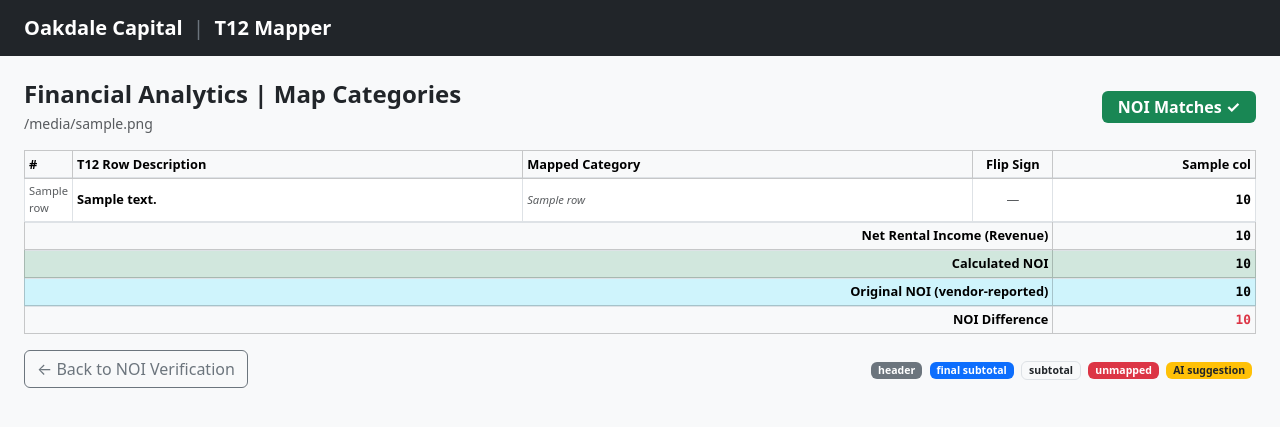
After one commit to Eswar021/real-estate-deal-analysis-ai-pipeline, a Django app: template app/ui/t12_mapping/pages/data_review/templates/data_review/review.html in a window 1280 px wide. The commit adds this page. Shown: the top 427 px of the page. Run offline with Django 5.2, Linux system fonts and the light colour scheme; the template is opened without the code that fills it: most values are stand-ins (such as "Sample title", 1, 10 or a date in 2020).

Commit message:
feat(ui): data_review page + Stage 2 mapping integration + page-width per page
New data_review page (/t12/<id>/review/):
- Reads ai_mapped.json + actual_noi.json
- Tabular view of every detected row with description, mapped category
  dropdown, flip-sign checkbox, monthly values, and a sticky header + sticky
  totals footer (Net Rental Income, Calculated NOI, Original NOI, NOI Diff)
- Three-layer mapping precedence: final_mapping (user override) → mapping
  (rulebook hit) → ai_suggested_mapping → None. User can clear the
  override and the original recommendation reappears.
- Per-row POST patches ai_mapped.json incrementally (preserves original
  fields for audit). Row coloring distinguishes headers, final subtotals,
  intermediate subtotals, unmapped rows, and AI-only suggestions.

pipeline_bridge.py — Stage 2 wired:
- run_mapping(upload_id): rulebook lookup (map_blocks) then AI fallback
  (run_ai_mapping). Synchronous, ~30-180s.
- load_categories(): exposes the canonical category list to the dropdown
- load_mapped / save_mapped / load_actual_noi for the page

noi_verification updated:
- "Recompute NOI" still runs in-place
- "Save & Continue" now persists corrections, runs Stage 2 mapping,
  bumps Upload.current_step to 'data_review', redirects to /review/
- Template uses action=recompute|continue to distinguish

Layout: removed the container from base.html's <main> so each page picks
its own width. Forms (upload, landing, noi_verification) wrap their
content in <div class="container">; data_review uses container-fluid so
the wide tabular view fills the page.

Co-Authored-By: Claude Sonnet 4.6 <noreply@anthropic.com>

```diff
--- a/app/ui/landing/templates/landing/index.html
+++ b/app/ui/landing/templates/landing/index.html
@@ -3,6 +3,7 @@
 {% block title %}Oakdale Capital | Home{% endblock %}
 
 {% block content %}
+<div class="container">
 <div class="row justify-content-center mb-4">
   <div class="col-12 col-lg-8 text-center">
     <h1 class="h3 fw-bold mb-1">Deal Analysis Tools</h1>
@@ -49,4 +50,5 @@
   </div>
 
 </div>
+</div>
 {% endblock %}
--- /dev/null
+++ b/app/ui/t12_mapping/pages/data_review/templates/data_review/review.html
@@ -0,0 +1,195 @@
+{% extends "base.html" %}
+
+{% block title %}T12 Mapping | Map Categories{% endblock %}
+
+{% block content %}
+<style>
+  /* Page-local: sticky header + footer, scrollable body in between. */
+  .data-review-scroll {
+    max-height: calc(100vh - 220px);
+    overflow: auto;
+  }
+  .data-review-scroll thead th {
+    position: sticky;
+    top: 0;
+    z-index: 3;
+    background: #f8f9fa;          /* matches Bootstrap .table-light */
+    box-shadow: inset 0 -1px 0 #dee2e6;
+  }
+  .data-review-scroll tfoot td {
+    position: sticky;
+    bottom: 0;
+    z-index: 2;
+    background: #f8f9fa;
+    box-shadow: inset 0 1px 0 #dee2e6;
+  }
+  /* Coloured tfoot rows (Calculated / Original) keep their bg under the sticky layer. */
+  .data-review-scroll tfoot tr.table-success td { background: #d1e7dd; }
+  .data-review-scroll tfoot tr.table-info td    { background: #cff4fc; }
+</style>
+
+<div class="container-fluid px-4">
+
+  <div class="d-flex align-items-center justify-content-between mb-3">
+    <div>
+      <h2 class="h4 fw-bold mb-1">Financial Analytics | Map Categories</h2>
+      <p class="text-muted small mb-0">{{ file_name }}</p>
+    </div>
+    {% if summary.any_diff_nonzero %}
+      <span class="badge bg-warning text-dark fs-6 px-3 py-2">NOI Difference Detected</span>
+    {% else %}
+      <span class="badge bg-success fs-6 px-3 py-2">NOI Matches ✓</span>
+    {% endif %}
+  </div>
+
+  {% if save_error %}
+  <div class="alert alert-danger small mb-3">Save error: {{ save_error }}</div>
+  {% endif %}
+
+  <div class="data-review-scroll">
+    <table class="table table-sm table-bordered align-middle mb-0" style="font-size: 0.8rem;">
+      <thead class="table-light">
+        <tr>
+          <th style="width:28px;">#</th>
+          <th style="min-width:200px;">T12 Row Description</th>
+          <th style="min-width:200px;">Mapped Category</th>
+          <th style="width:80px;" class="text-center">Flip Sign</th>
+          {% for col in summary.column_headers %}
+            <th class="text-end" style="min-width:90px;">{{ col }}</th>
+          {% endfor %}
+        </tr>
+      </thead>
+      <tbody>
+        {% for row in rows %}
+        <tr class="{% if row.is_header %}table-secondary{% elif row.is_final_subtotal %}table-primary{% elif row.is_subtotal %}table-light{% elif row.is_unmapped %}table-danger{% elif row.is_ai_only and not row.is_user_override %}table-warning{% endif %}">
+          <td class="text-muted small">{{ row.row }}</td>
+          <td class="{% if not row.is_data %}fw-semibold{% endif %}">{{ row.description }}</td>
+          <td>
+            {% if row.is_data %}
+            <form method="post" id="form-row-{{ row.row }}">
+              {% csrf_token %}
+              <input type="hidden" name="row_number" value="{{ row.row }}">
+              <input type="hidden" name="flip_sign" value="{% if row.flip_sign %}1{% else %}0{% endif %}" id="flip-{{ row.row }}">
+              <select name="new_category" class="form-select form-select-sm category-select" data-row="{{ row.row }}">
+                <option value="">— select —</option>
+                {% for cat in categories %}
+                  <option value="{{ cat }}" {% if cat == row.effective_mapping %}selected{% endif %}>{{ cat }}</option>
+                {% endfor %}
+              </select>
+              {% if row.is_user_override and row.original_mapping %}
+                <button type="button"
+                        class="btn btn-link btn-sm p-0 mt-1 small revert-btn text-decoration-none"
+                        data-row="{{ row.row }}"
+                        data-original="{{ row.original_mapping }}"
+                        title="Restore the system-detected mapping">
+                  ↺ Revert to: {{ row.original_mapping }}
+                </button>
+              {% endif %}
+            </form>
+            {% else %}
+              <span class="fst-italic small text-muted">{{ row.type_label }}</span>
+            {% endif %}
+          </td>
+          <td class="text-center">
+            {% if row.is_data %}
+              <input type="checkbox" class="form-check-input flip-toggle" data-row="{{ row.row }}" {% if row.flip_sign %}checked{% endif %}>
+            {% else %}
+              <span class="text-muted">—</span>
+            {% endif %}
+          </td>
+          {% for v in row.values %}
+            <td class="text-end font-monospace {% if not row.is_data %}fw-semibold{% endif %}">
+              {% if v == None or v == "" %}
+                <span class="text-muted">—</span>
+              {% else %}
+                {{ v|floatformat:0 }}
+              {% endif %}
+            </td>
+          {% endfor %}
+        </tr>
+        {% empty %}
+        <tr><td colspan="100" class="text-center text-muted py-3">No rows.</td></tr>
+        {% endfor %}
+      </tbody>
+
+      <tfoot class="table-light">
+        <tr class="fw-bold">
+          <td colspan="4" class="text-end">Net Rental Income (Revenue)</td>
+          {% for v in summary.net_rental_income %}
+            <td class="text-end font-monospace">{{ v|floatformat:0 }}</td>
+          {% endfor %}
+        </tr>
+        <tr class="fw-bold table-success">
+          <td colspan="4" class="text-end">Calculated NOI</td>
+          {% for v in summary.calculated_noi %}
+            <td class="text-end font-monospace">{{ v|floatformat:0 }}</td>
+          {% endfor %}
+        </tr>
+        <tr class="fw-bold table-info">
+          <td colspan="4" class="text-end">Original NOI (vendor-reported)</td>
+          {% for v in summary.original_noi %}
+            <td class="text-end font-monospace">
+              {% if v == None %}<span class="text-muted">—</span>{% else %}{{ v|floatformat:0 }}{% endif %}
+            </td>
+          {% endfor %}
+        </tr>
+        <tr class="fw-bold">
+          <td colspan="4" class="text-end">NOI Difference</td>
+          {% for v in summary.noi_difference %}
+            <td class="text-end font-monospace">
+              {% if v == None %}
+                <span class="text-muted">—</span>
+              {% elif v == 0 %}
+                <span class="text-success">0</span>
+              {% else %}
+                <span class="text-danger">{{ v|floatformat:0 }}</span>
+              {% endif %}
+            </td>
+          {% endfor %}
+        </tr>
+      </tfoot>
+    </table>
+  </div>
+
+  <div class="d-flex justify-content-between align-items-center mt-3 mb-4">
+    <a href="{% url 'noi_verify' upload_id=upload_id %}" class="btn btn-outline-secondary">← Back to NOI Verification</a>
+    <div class="text-muted small">
+      <span class="badge bg-secondary me-1">header</span>
+      <span class="badge bg-primary me-1">final subtotal</span>
+      <span class="badge bg-light text-dark border me-1">subtotal</span>
+      <span class="badge bg-danger me-1">unmapped</span>
+      <span class="badge bg-warning text-dark me-1">AI suggestion</span>
+    </div>
+  </div>
+
+</div>
+
+<script>
+  // Category dropdown change submits its row's form.
+  document.querySelectorAll('.category-select').forEach(function (sel) {
+    sel.addEventListener('change', function () {
+      document.getElementById('form-row-' + this.dataset.row).submit();
+    });
+  });
+
+  // Flip-sign checkbox writes "1"/"0" into the hidden input and submits.
+  document.querySelectorAll('.flip-toggle').forEach(function (cb) {
+    cb.addEventListener('change', function () {
+      document.getElementById('flip-' + this.dataset.row).value = this.checked ? '1' : '0';
+      document.getElementById('form-row-' + this.dataset.row).submit();
+    });
+  });
+
+  // "Revert to: <original>" clears the user override by submitting new_category=""
+  // The view treats empty as "clear final_mapping", so the next render shows the
+  // rulebook hit or AI suggestion in the dropdown again.
+  document.querySelectorAll('.revert-btn').forEach(function (btn) {
+    btn.addEventListener('click', function () {
+      const row = this.dataset.row;
+      const sel = document.querySelector('select.category-select[data-row="' + row + '"]');
+      sel.value = '';
+      document.getElementById('form-row-' + row).submit();
+    });
+  });
+</script>
+{% endblock %}
--- /dev/null
+++ b/app/ui/t12_mapping/pages/data_review/urls.py
@@ -0,0 +1,8 @@
+from django.urls import path
+
+from . import views
+
+
+urlpatterns = [
+    path("<uuid:upload_id>/review/", views.review, name="data_review"),
+]
--- a/app/ui/t12_mapping/pages/upload/templates/upload/upload.html
+++ b/app/ui/t12_mapping/pages/upload/templates/upload/upload.html
@@ -3,6 +3,7 @@
 {% block title %}T12 Mapping | Upload File{% endblock %}
 
 {% block content %}
+<div class="container">
 <div class="row justify-content-center">
   <div class="col-12 col-md-7 col-lg-6">
 
@@ -57,6 +58,7 @@
 
   </div>
 </div>
+</div>
 
 <script>
   document.getElementById('t12_file').addEventListener('change', function () {
--- a/app/ui/t12_mapping/urls.py
+++ b/app/ui/t12_mapping/urls.py
@@ -11,4 +11,5 @@ from django.urls import include, path
 urlpatterns = [
     path("", include("t12_mapping.pages.upload.urls")),
     path("", include("t12_mapping.pages.noi_verification.urls")),
+    path("", include("t12_mapping.pages.data_review.urls")),
 ]
--- a/app/ui/templates/base.html
+++ b/app/ui/templates/base.html
@@ -14,7 +14,7 @@
     <a class="navbar-brand fw-semibold" href="/">Oakdale Capital &nbsp;<span class="text-secondary fw-normal">|</span>&nbsp; T12 Mapper</a>
   </nav>
 
-  <main class="container py-5">
+  <main class="py-4">
     {% block content %}{% endblock %}
   </main>
 
```
Also changed, not shown: app/ui/t12_mapping/pages/data_review/helpers.py (added, +137 -0 lines), app/ui/t12_mapping/pages/data_review/views.py (added, +83 -0 lines), app/ui/t12_mapping/pages/noi_verification/templates/noi_verification/verify.html (+26 -2 lines), app/ui/t12_mapping/pages/noi_verification/views.py (+25 -6 lines), app/ui/t12_mapping/pipeline_bridge.py (+80 -3 lines), app/ui/t12_mapping/pages/data_review/README.md (added), app/ui/t12_mapping/pages/data_review/__init__.py (added).
